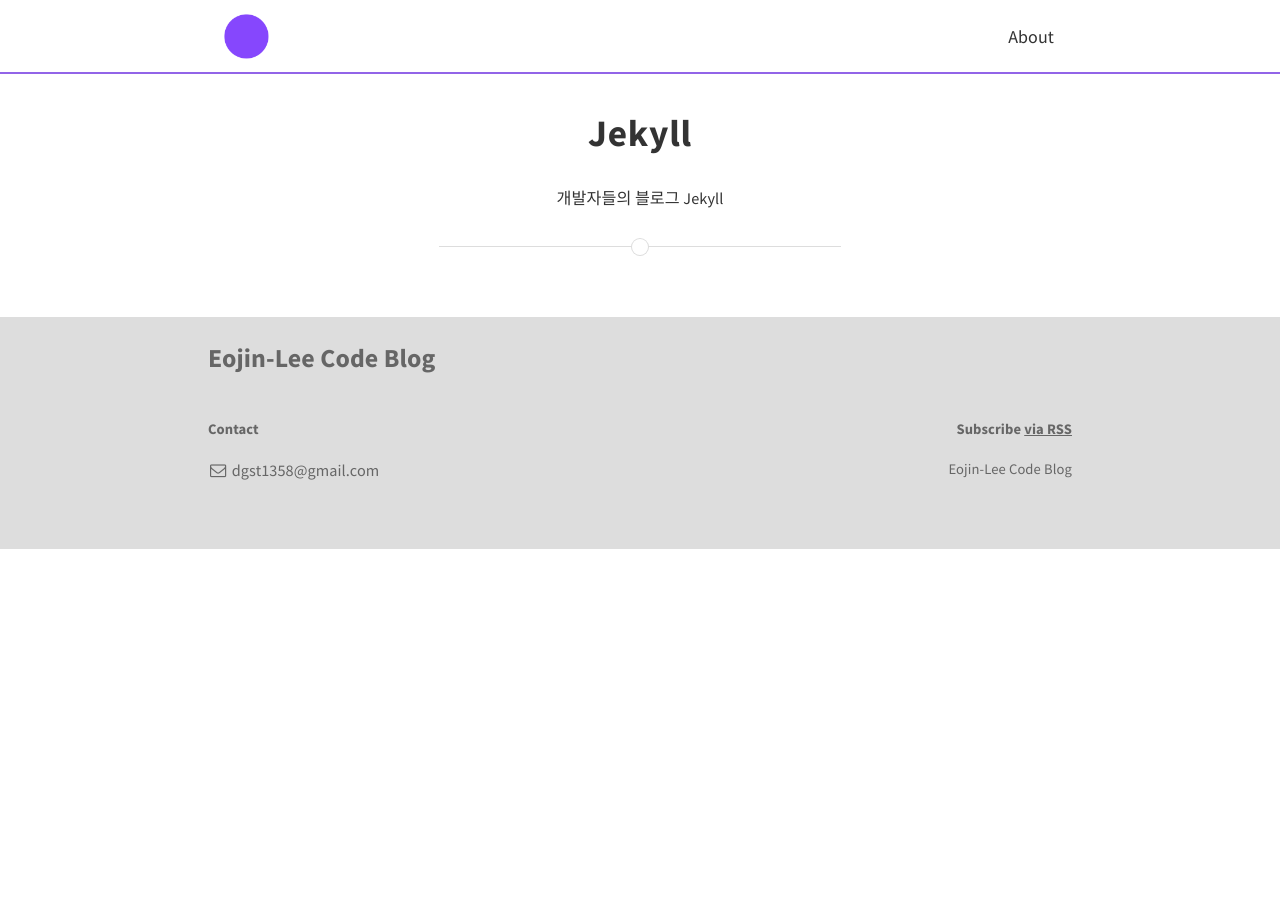
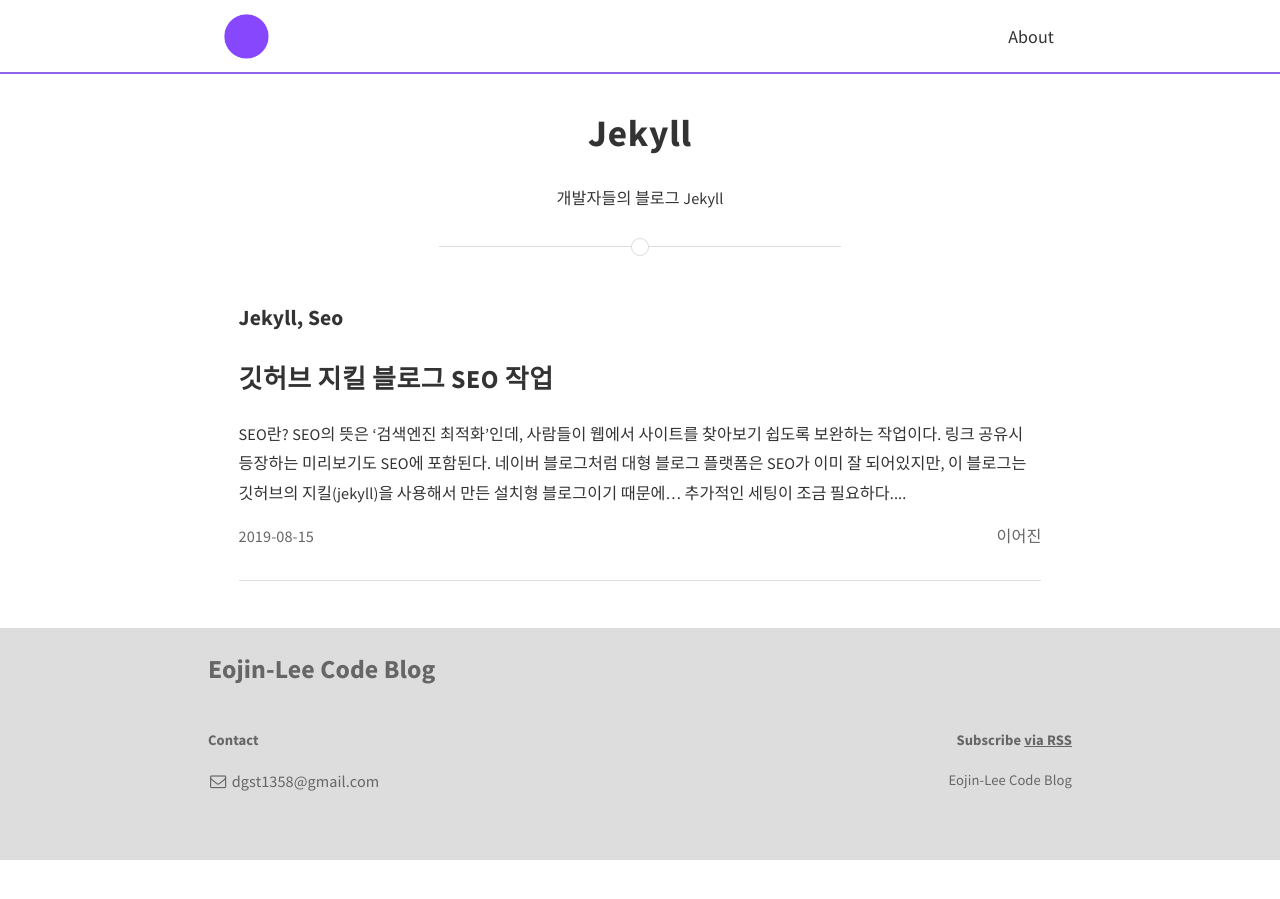
Before and after one commit to Eojin-Lee/Eojin-Lee.github.io, a Jekyll site: the page built from _tags/jekyll.md, in a window 1280 px wide. Built offline with Jekyll 4.4.1, drawn with Linux system fonts in a browser that asks for light colours; nearby versions of some CDN libraries; some of the changed lines change nothing that is shown.

Commit message:
Upload post 2019-08-15

````diff
--- /dev/null
+++ b/_posts/2019-08-15-jekyll-seo.md
@@ -0,0 +1,126 @@
+---
+layout: post
+title:  깃허브 지킬 블로그 SEO 작업
+date: 2019-08-15
+tags: jekyll seo
+authors: eojinlee
+---
+
+## SEO란?
+
+[**SEO**](https://ko.wikipedia.org/wiki/%EA%B2%80%EC%83%89_%EC%97%94%EC%A7%84_%EC%B5%9C%EC%A0%81%ED%99%94)의 뜻은 '검색엔진 최적화'인데, 사람들이 웹에서 사이트를 찾아보기 쉽도록 보완하는 작업이다. 링크 공유시 등장하는 미리보기도 SEO에 포함된다. 네이버 블로그처럼 대형 블로그 플랫폼은 SEO가 이미 잘 되어있지만, 이 블로그는 깃허브의 지킬(jekyll)을 사용해서 만든 설치형 블로그이기 때문에... 추가적인 세팅이 조금 필요하다.
+
+처음하는 SEO 작업은 조금 느긋하게 일정을 잡고 진행해야한다. 검색엔진 또는 SNS 측에서 [**크롤링 (사이트 갱신 및 체크)**](https://ko.wikipedia.org/wiki/%EC%9B%B9_%ED%81%AC%EB%A1%A4%EB%9F%AC)하는 타이밍은 크롤러 맘이기 때문에... 답답한 마음에 SEO 작업 중에는 수시로 캐시를 제거해주곤 한다.
+
+----
+
+## robots.txt 생성하기
+
+검색엔진 크롤러는 블로그를 읽기 위해 사이트의 [**robots.txt**](https://support.google.com/webmasters/answer/6062608?hl=ko)를 먼저 확인한다. `robots.txt`는 사이트를 읽을 크롤러의 권한을 설정하는 파일이다. 검색되기 원하지 않는 파일이 있거나, 크롤러의 검색 빈도를 조절하고 싶을 때, 또는 특정 검색엔진에서만 검색되고싶을 때 이 파일로 설정할 수 있다. 지금은 첫 SEO니까 기본 설정으로 잡는다.
+
+```
+User-agent: *
+Allow: /
+Sitemap: http://사이트주소/sitemap.xml
+```
+
+생성한 `robots.txt`를 루트 폴더에 둔다. 이미 `robots.txt`가 있다면 해당 파일을 수정해주고 루트 폴더로 옮긴다.
+
+----
+
+## 구글에 블로그 등록하기
+
+구글에 블로그를 등록하려면 [**Google Search Console**](https://search.google.com/search-console/about?hl=ko)에 블로그 주소를 등록해야 한다. Search Console에서 사이트를 등록하면 사이트의 트래픽이나 구글 기준의 웹 최적화 여부를 체크할 수 있다.
+
+![google search console](/assets/post_image/imgs-jina/20190815/1.png)
+
+### 1. Search Console에 사이트 소유권 인증하기
+
+구글 ID로 로그인하고 들어가면 도메인과 URL 접두어 둘 중 하나의 속성 유형을 선택하라고 나오는데, 도메인은 사이트에 독자적인 도메인을 구매해서 사용하는 경우, 도메인을 구매한 사이트(고대디 등)에서 DNS 인증이 가능할 때 선택하면 된다. 지금은 도메인을 따로 구매하지 않았으므로 URL 접두어를 선택해서 진행한다.
+
+![google search console - 속성유형선택](/assets/post_image/imgs-jina/20190815/2.png)
+
+소유권 확인 팝업이 뜨면 구글이 제공하는 HTML 파일을 다운받아서 루트 경로에 추가하거나, `<head>`에 구글이 제공하는 메타태그를 메타태그가 있는 위치에 복붙하면 된다. 커밋 & 푸쉬 후 확인을 누르면 사이트가 인증된다.
+
+![google search console - 소유권확인](/assets/post_image/imgs-jina/20190815/3.png)
+
+
+### 2. Search Console에서 사이트맵 추가하기
+
+[**사이트맵**](https://support.google.com/webmasters/answer/156184?hl=ko)은 크롤러가 사이트에서 더 중요한 정보를 읽을 수 있도록 도와주는 길안내 역할을 한다. 사이트맵을 추가해야 구글에 제대로 검색결과가 뜬다.
+
+사이트 루트 폴더에 있는 `sitemap.xml`을 추가하면 끝. 파일이 있는지 웹에서 확인하려면 '사이트 주소/sitemap.xml'을 주소창에 입력하면 된다. 없다면 지킬에서 [**jekyll-sitemap 플러그인**](https://twpower.github.io/101-create-sitemap-and-feed-in-jekyll)을 설치한다.
+
+![google search console - 사이트맵추가](/assets/post_image/imgs-jina/20190815/4.png)
+
+----
+
+## 네이버에 블로그 등록하기
+
+네이버에 블로그를 등록하려면 [**네이버 웹마스터도구**](https://webmastertool.naver.com/)에 블로그 주소를 등록해야 한다. 웹마스터도구는 Search Console과 거의 비슷한 기능을 하지만, 네이버의 최적화 기준이 조금 더 까다롭다.
+
+![naver webmaster tool](/assets/post_image/imgs-jina/20190815/5.png)
+
+### 1. 웹마스터도구에서 사이트 소유권 인증하기
+
+네이버 ID로 로그인하고 들어가면 바로 사이트 주소를 입력하고 추가한다. 구글과 동일하게 소유권을 인증하는 절차가 있는데, 루트 폴더에 HTML을 업로드하거나 메타태그를 `<head>`에 추가하면 된다. 구글과 다른 점은 잘 안 보이는 보안문자를 추가로 입력하라는 것.
+
+![naver webmaster tool - 소유권확인](/assets/post_image/imgs-jina/20190815/6.png)
+
+### 2. 웹마스터도구에서 사이트맵 추가하기
+
+사이트맵은 구글에 추가한 것과 동일한 사이트맵 파일을 추가하면 된다.
+
+![naver webmaster tool - 사이트맵추가](/assets/post_image/imgs-jina/20190815/7.png)
+
+### 3. 웹마스터도구에서 RSS 추가하기
+
+문제는 RSS인데, 기존 지킬 템플릿에 내장되었던 jekyll-feed 플러그인이 만들어주는 `feed.xml` 파일은 네이버 웹마스터도구에 등록되지 않는다. (아니, 구글에서는 잘만 등록되던데 왜...?)
+
+![naver webmaster tool - RSS추가오류](/assets/post_image/imgs-jina/20190815/8.png)
+
+어쩔 수 없이 직접 RSS 파일을 만들어야한다. 다행히 [**지킬에서 플러그인 없이 RSS파일을 만드는 방법**](https://jekyllcodex.org/without-plugin/rss-feed/)을 알아내서 해결할 수 있었다. 기존 jekyll-feed 플러그인은 주석으로 없애고, 새로 파일을 만들어서 루트파일에 위치시킨다.
+
+```
+plugins:
+# - jekyll-feed
+  - jekyll-paginate
+  - jekyll-sitemap
+```
+
+`<head>`에 아래와 비슷한 코드가 있는지 확인한다. (아마 기존에 feed.xml 파일이 있었다면 비슷한 코드가 있었을거다.) 로컬에서 feed.xml 링크가 잘 작동하는지 확인하고, 이상 없으면 커밋 & 푸쉬한다.
+
+```
+<link rel="alternate" type="application/rss+xml" href="{{ site.url }}/feed.xml" title="{{ site.title }}">
+```
+
+이제 웹마스터에 무사히 RSS를 제출하면 된다!
+
+----
+
+## 오픈그래프 적용하기
+
+[**오픈그래프**](https://ogp.me/)는 페이스북에서 처음 만들어진 프로토콜로, 웹의 meta 정보들을 사용자가 알아보기 쉽게 표시할 수 있도록 만들어둔 규칙이다. 카톡으로 링크를 공유할 때, SNS로 링크를 공유할 때 카드 형태로 사진과 링크 제목이 표기되는데, 이게 오픈그래프 덕분이다. (몰랐다.) 이 블로그에 [**오픈그래프(Open Graph)에 대한 설명**](http://blog.airbridge.io/open-graph-as-a-website-preview/)이 자세히 되어있다. 페이스북, 트위터가 서로 지원하는 태그 형식이 다르기 때문에, 오픈그래프 적용 기준은 페이스북으로 잡되 트위터 기준 코드를 따로 작성해야 한다고...
+
+![open graph in kakaotalk](/assets/post_image/imgs-jina/20190815/9.png)
+> 요런 카드가 오픈그래프 덕분에 나오는 거였다.
+
+### 1. Sharing Debugger에서 og metadata 점검하기
+
+다행히도 기존 블로그 템플릿은 오픈그래프 태그가 이미 준비된 상태였고, 이걸 마음대로 응용하기만 하면 되었다. 페이스북의 [**Sharing Debugger**](https://developers.facebook.com/tools/debug/sharing)에서 현재의 og 데이터를 디버그할 수 있기 때문에, 오랫동안 헤메지 않고 오류를 정리할 수 있었다.
+
+![facebook sharing debugger](/assets/post_image/imgs-jina/20190815/10.png)
+
+### 2. Sharing Debugger에 나타나는 오류 해결하기
+
+`og:image`로 사용될 커버이미지들의 형식과 크기를 더 최적화시켰고, 기존에 url이 `site.url`로만 적용되는 이슈가 있어서 포스팅 페이지 경우의 수를 추가했다. 포스팅 타이틀도 기존 사이트타이틀이 계속 표시되도록 수정했다.
+
+```
+<title>{% if page.title %}{{ page.title }} | {{site.title}}{% else %}{{ site.title }}{% endif %}</title>
+.
+.
+.
+<meta property="og:url" content="{% if page.url %}{{ site.url }}{{ page.url }}{% else %}{{ site.url }}{% endif %}" />
+```
+
+커버이미지를 쓰지 않아도 포스트에 사용된 첫 번째 이미지를 og:image로 가져오고 싶었는데, 그러기 위해서는 `_config.yml`에 변수를 또 추가하고 관련 템플릿 파일들을 많이 수정해야할 것 같아서... 그건 다음으로 미루고 적용이 잘 되는지만 확인하고 마무리!
--- a/_tags/jekyll.md
+++ b/_tags/jekyll.md
@@ -3,5 +3,4 @@
 name: jekyll
 title: Jekyll
 subtitle: 개발자들의 블로그 Jekyll
-image: /assets/tag_image/jekyll.jpg
 ---
--- /dev/null
+++ b/_tags/seo.md
@@ -0,0 +1,6 @@
+---
+layout: tag
+name: seo
+title: SEO
+subtitle: Search Engine Optimization, 검색엔진 최적화
+---
````
Also changed, not shown: assets/post_image/imgs-jina/20190815/1.png (added), assets/post_image/imgs-jina/20190815/10.png (added), assets/post_image/imgs-jina/20190815/2.png (added), assets/post_image/imgs-jina/20190815/3.png (added), assets/post_image/imgs-jina/20190815/4.png (added), assets/post_image/imgs-jina/20190815/5.png (added), assets/post_image/imgs-jina/20190815/6.png (added), assets/post_image/imgs-jina/20190815/7.png (added), assets/post_image/imgs-jina/20190815/8.png (added), assets/post_image/imgs-jina/20190815/9.png (added).
